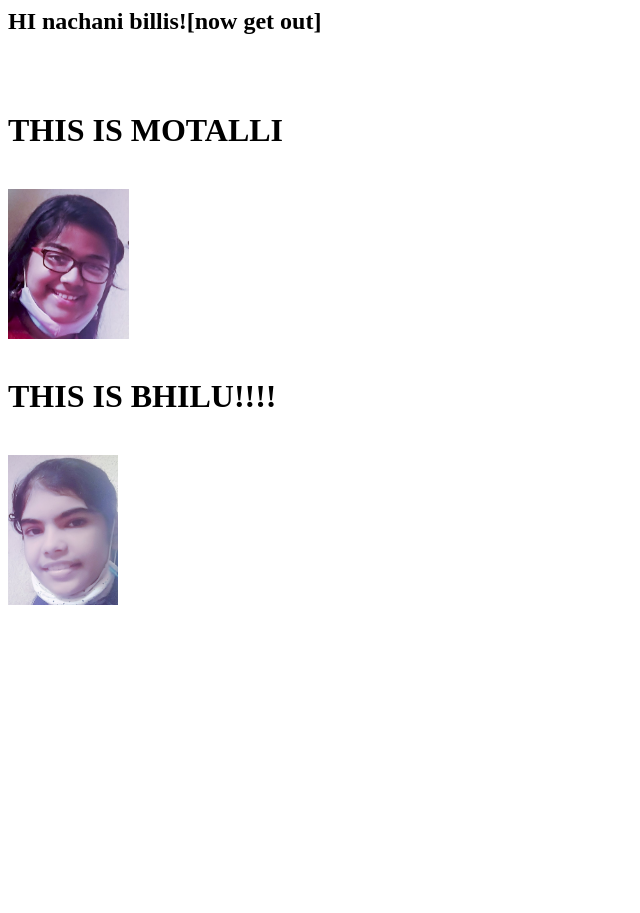
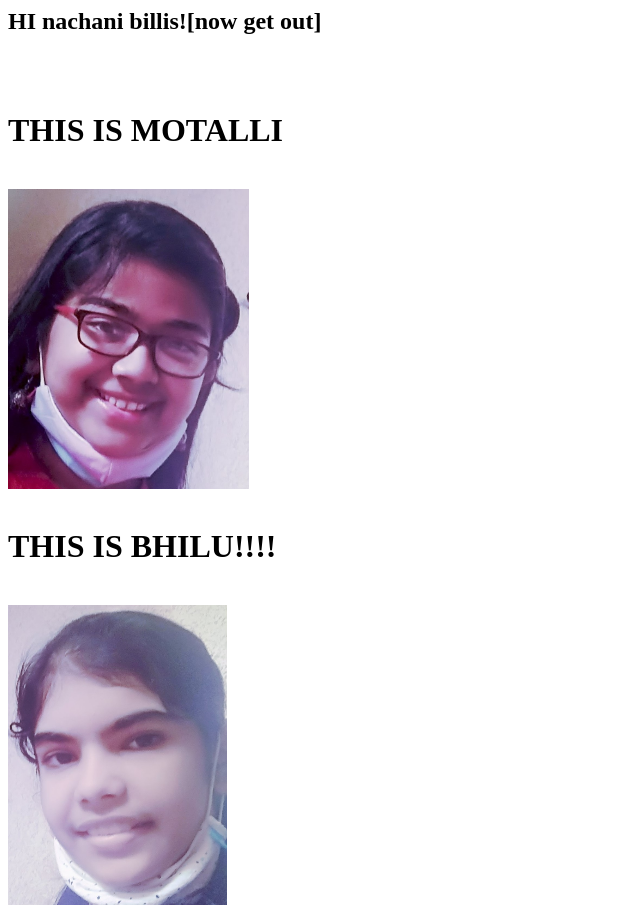
Before and after one commit to Kshtij-7/NachaniyaCats, a plain HTML site: page index.html in a window 1280 px wide. Shown: the whole page, without its empty margins (0-640 px from the left). Before the commit the page ends 800 px from the top, so only its background shows below. Drawn offline with Linux system fonts and the light colour scheme.

Commit message:
hght wght 300

```diff
--- a/index.html
+++ b/index.html
@@ -7,9 +7,9 @@
   <br><br>
   <h1>THIS IS MOTALLI</h1>
   <br>
-  <img src=motalli.jpg , height=150 , size=150>
+  <img src=motalli.jpg , height=300 , size=300>
   <br><br>
   <h1>THIS IS BHILU!!!!</h1>
   <br>
-  <img src=bhilu.jpg , height=150 , size=150>
+  <img src=bhilu.jpg , height=300 , size=300>
 </body>
```
